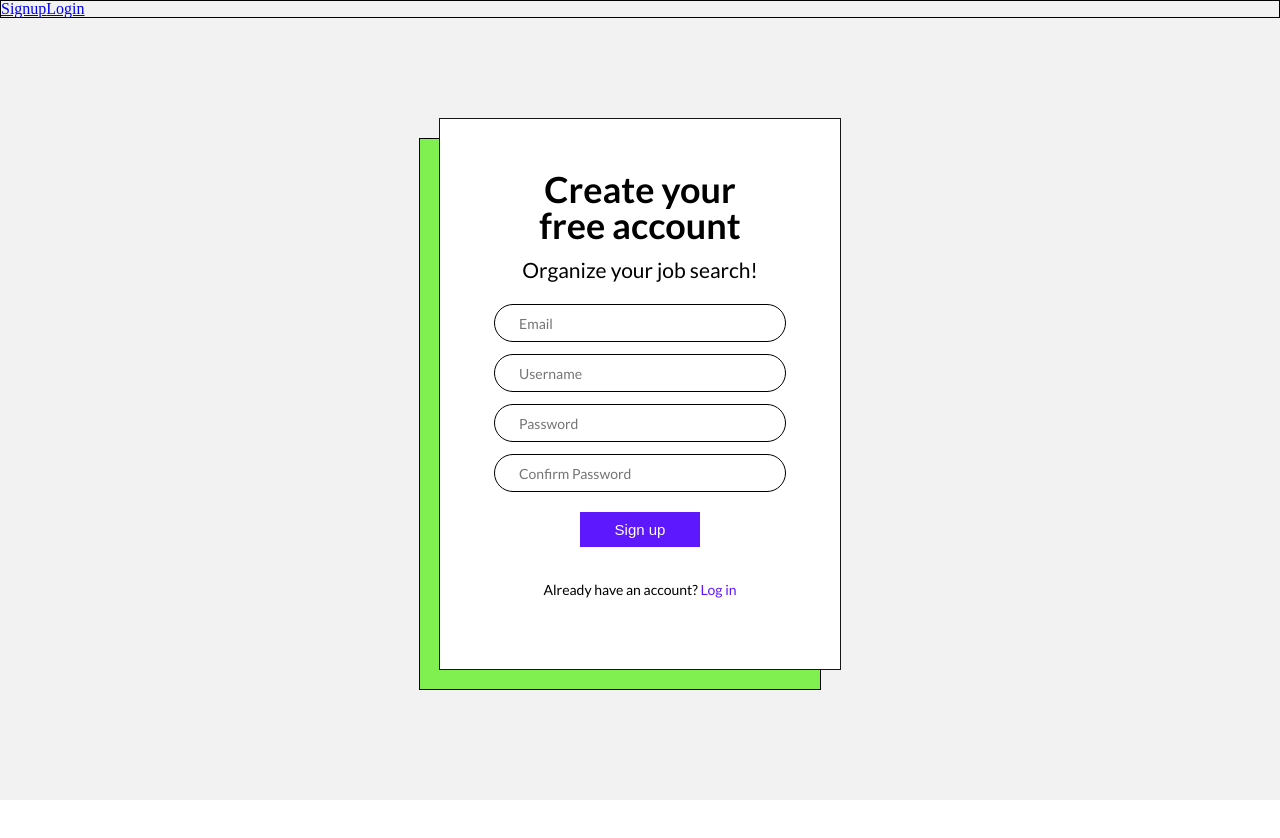
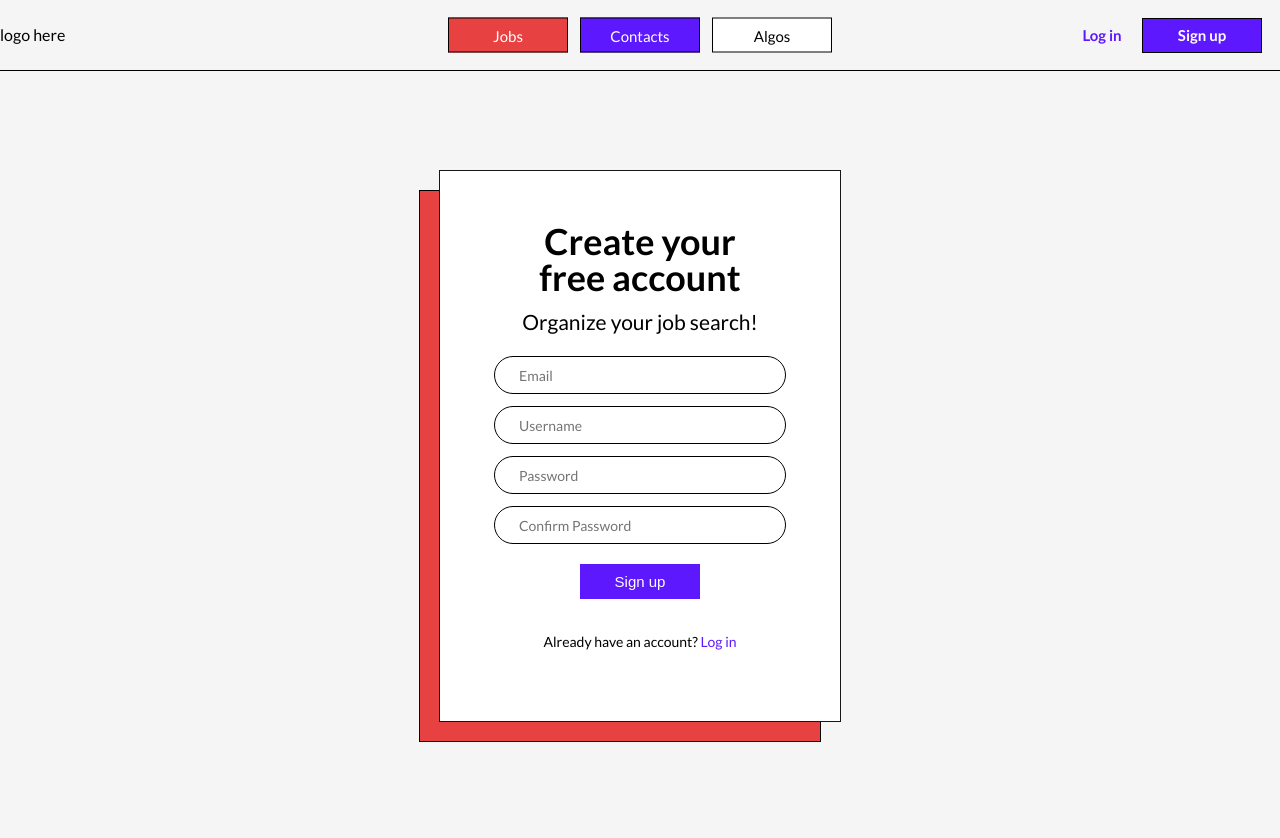
Before and after one commit to elhoussine/devfocus, a React (Create React App) app in the folder frontend/: page /#/signup in a window 1280 px wide. Shown: the top 838 px of the page. Before the commit the page ends 800 px from the top, so only its background shows below. Built offline with nearby package versions, Linux system fonts and the light colour scheme.

Commit message:
styled nav bar with nav links

```diff
--- a/frontend/src/App.css
+++ b/frontend/src/App.css
@@ -36,3 +36,7 @@
     transform: rotate(360deg);
   }
 }
+
+.content{
+  margin-top:70px;
+}
--- a/frontend/src/components/App.jsx
+++ b/frontend/src/components/App.jsx
@@ -1,4 +1,5 @@
 import React from "react";
+import "../App.css"
 import { AuthRoute, ProtectedRoute } from "../util/route_util";
 import { Route, Switch } from "react-router-dom";
 import JobsIndexContainer from "../components/Jobs/jobs_index_container"
@@ -12,6 +13,8 @@ import AlgosIndexContainer from "./Algorithms/algos_index_container";
 const App = () => (
   <div>
     <NavBarContainer/>
+
+  <div className="content">
     <Switch>
       <Route exact path="/jobs" component={JobsIndexContainer}/>
       <Route exact path="/" component={Homepage}/>
@@ -20,6 +23,7 @@ const App = () => (
       <ProtectedRoute exact path="/algos" component={AlgosIndexContainer}/>
     </Switch>
   </div>
+  </div>
 );
 
 export default App;
--- a/frontend/src/components/Nav/NavBar.jsx
+++ b/frontend/src/components/Nav/NavBar.jsx
@@ -18,26 +18,50 @@ class NavBar extends React.Component {
   getLinks() {
     if (this.props.loggedIn) {
       return (
-        <div>
-          <button onClick={this.logoutUser}>Logout</button>
-          nav links go here
-          <Link to={"/algos"}>algos</Link>
+        <div className="navbar-buttons">
+          <h1>Welcome _username_</h1>
+          <button className="navbar-logout" onClick={this.logoutUser}>Logout</button>
+          {/* <Link to={"/algos"}>algos</Link> */}
         </div>
       );
     } else {
       return (
-        <div>
-          <Link to={"/signup"}>Signup</Link>
-          <Link to={"/login"}>Login</Link>
+        <div className="navbar-buttons">
+          <Link to={"/login"}>
+            <button className="navbar-login">Log in</button>
+          </Link>
+          <Link to={"/signup"}>
+            <button className="navbar-signup">Sign up</button>
+          </Link>
         </div>
       );
     }
   }
 
+  navLinks(){
+    return (
+      <div className="navlinks">
+        <Link to={`/jobs`}>
+          <button className="navlinks-jobs">Jobs</button>
+        </Link>
+        <Link to={`/contacts`}>
+          <button className="navlinks-contacts">Contacts</button>
+        </Link>
+        <Link to={`/algos`}>
+          <button className="navlinks-algos">Algos</button>
+        </Link>
+      </div>
+    );
+  }
+
   render() {
     return (
       <div className="navbar">
+        <div className="navbar-content">
+        logo here
+        {this.navLinks()}
         {this.getLinks()}
+        </div>
       </div>
     );
   }
--- a/frontend/src/components/Nav/navbar.css
+++ b/frontend/src/components/Nav/navbar.css
@@ -1,3 +1,102 @@
 .navbar{
+  position: fixed;
+  top: 0;
+  width: 100%;
+  border-bottom: 1px solid black;
+  height: 70px;
+  font-family: 'Lato', sans-serif;
+}
+
+.navbar-content{
+  display:flex;
+  flex-direction: row;
+  align-items: center;
+  /* background-color: white; */
+  background-color: #f5f5f5;
+  height: 100%;
+  justify-content: space-between;
+}
+
+.navbar-buttons{
+  margin-right: 18px;
+  display: flex;
+  flex-direction: row;
+  align-items: center;
+
+}
+
+.navbar-buttons h1{
+  margin-right: 12px;
+}
+
+.navbar-login{
+  border: 1px solid transparent;
+  /* background-color: #E84142; */
+  background: none;
+  height: 35px;
+  width: 80px;
+  font-size: 15px;
+  color: #5E18FE;
+  font-weight: 700;
+  font-family: 'Lato', sans-serif;
+}
+
+.navbar-signup{
   border: 1px solid black;
+  background-color: #5E18FE;
+  height: 35px;
+  width: 120px;
+  font-size: 15px;
+  color: white;
+  font-weight: 700;
+  font-family: 'Lato', sans-serif;
 }
+
+.navbar-logout{
+   border: 1px solid black;
+  background-color: white;
+  height: 35px;
+  width: 80px;
+  font-size: 15px;
+  color: black;
+  font-family: 'Lato', sans-serif;
+  /* font-weight: 700; */
+}
+
+
+.navlinks {
+  display: flex;
+  flex-direction: row;
+  gap: 12px;
+  float: none;
+  position: absolute;
+  top: 50%;
+  left: 50%;
+  transform: translate(-50%, -50%);
+}
+
+
+.navlinks button{
+  width: 120px;
+  height: 35px;
+  border: 1px solid black;
+  font-size: 15px;
+  font-family: 'Lato', sans-serif;
+  /* font-weight: 700; */
+}
+
+.navlinks-jobs{
+  background-color:#E84142;
+  color: white;
+}
+
+.navlinks-contacts{
+  background-color: #5E18FE;
+  color: white;
+}
+
+.navlinks-algos{
+  background-color: white;
+  color: black;
+
+}
--- a/frontend/src/components/Session/signup-form.css
+++ b/frontend/src/components/Session/signup-form.css
@@ -11,7 +11,7 @@
   width: 400px;
   height: 550px;
   position:absolute;
-  background-color: #80EF50;
+  background-color: #E84142;
   margin-right: 40px;
   margin-top: 40px;
   border: 1px solid black;
--- a/frontend/src/index.css
+++ b/frontend/src/index.css
@@ -64,6 +64,6 @@ html, body {
 
 #root {
   height: inherit;
-  background-color: #f2f2f2;
+  background-color: #f5f5f5;
   /* background-color: #dadada; */
 }
```
Also changed, not shown: 1 other file (tests, documents, lock files or other folders).
